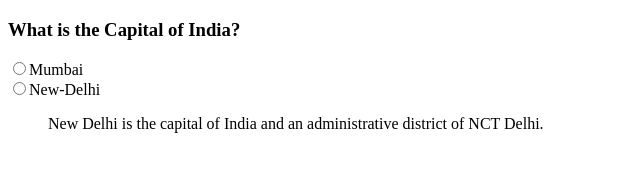
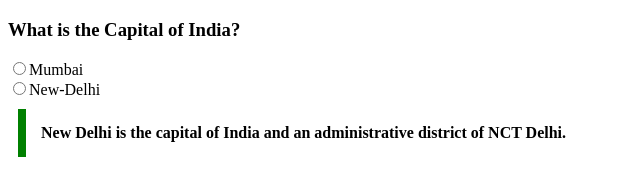
Before and after one commit to acciojob/trivia-sumit7057416306, a website: page main.html in a window 1280 px wide. Shown: the whole page, without its empty margins (0-640 px from the left). Drawn offline with Linux system fonts and the light colour scheme.

Commit message:
Update styles.css

```diff
--- a/styles.css
+++ b/styles.css
@@ -1,2 +1,10 @@
 
 /* Your CSS Code here. */
+blockquote{
+    max-width: 600px;
+    margin: 10px;
+    padding: 15px;
+    border-left: 8px solid green;
+    background-color:#f8fffe"";
+    font-weight: bold;
+}
```
